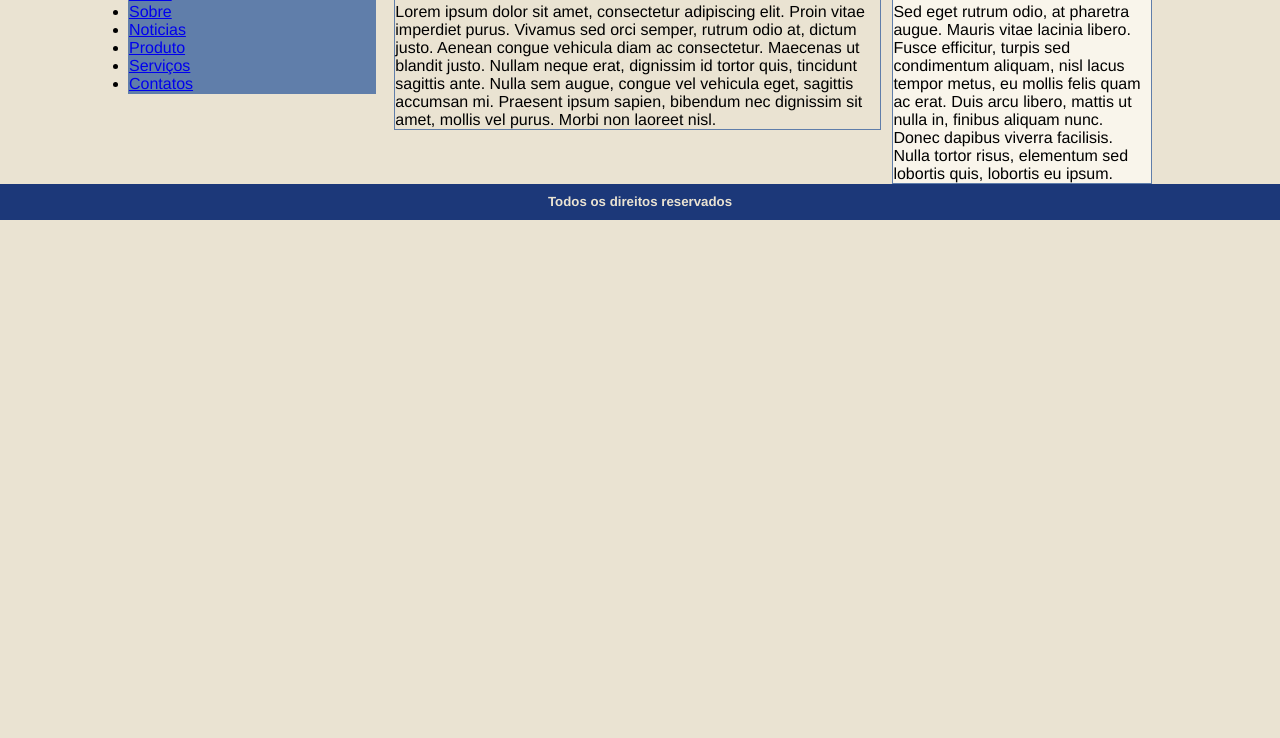
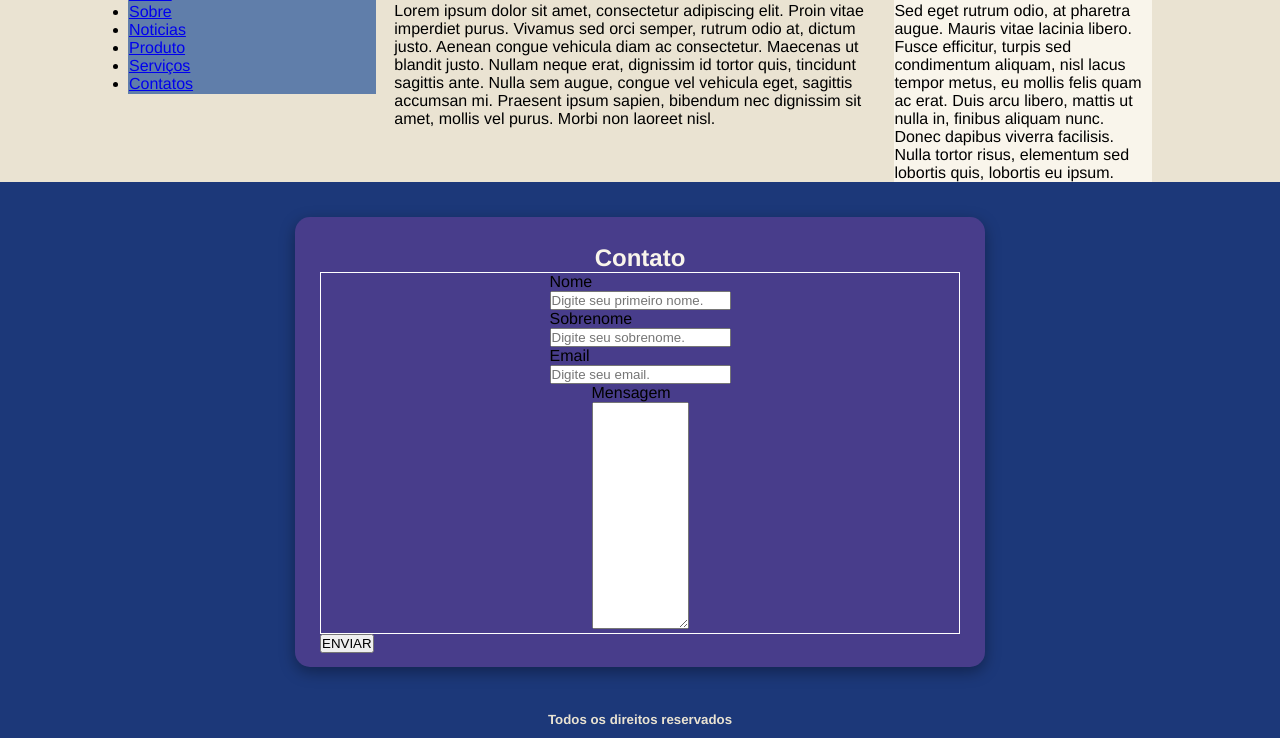
Before and after one commit to Caique-Garcia/Aprendendo-HTML-CSS, a plain HTML site: page Aula Layout/index.html in a window 1280 px wide. Shown: the part 100-838 px from the top of the page. Before the commit the page ends 800 px from the top, so only its background shows below. Drawn offline with Linux system fonts and the light colour scheme.

Commit message:
Aplicando os conhecimentos sobre layout.

```diff
--- a/Aula Layout/index.html
+++ b/Aula Layout/index.html
@@ -41,15 +41,45 @@
 				</div>
 			</div>
 		</div>
-		<div id="contato">
-			<form>
+
+		<form>
+			<div id="contato">
+				<h2>Contato</h2>
+				<div class="conteudo-contato">
+					<fieldset>
+						<div>
+							<label>Nome</label>
+							<input type="text" name="nome" placeholder="Digite seu primeiro nome.">
+						</div>
+
+						<div>
+							<label>Sobrenome</label>
+							<input type="text" name="sobrenome" placeholder="Digite seu sobrenome.">
+						</div>
+
+						<div>
+							<label>Email</label>
+							<input type="Email" name="email" placeholder="Digite seu email.">
+						</div>
+					</fieldset>
+
+					<div class="mensagem">
+						<label>Mensagem</label>
+						<textarea name="mensagem" cols="10" rows="15" placeholder="Digite sua mensagem.">
+						</textarea>
+					</div>
+				</div>
+				<div class="button-contato">
+					<button type="submit">ENVIAR</button>
+				</div>
+			</div>
+		</form>
 
 
-			</form>
-		</div>
 		<footer>
 			<h5>Todos os direitos reservados</h5>
 		</footer>
+
 	</div>
 </body>
 </html>
--- a/Aula Layout/style.css
+++ b/Aula Layout/style.css
@@ -48,7 +48,7 @@ div .menu-lateral {
 	float: left;
 	width: 64%;
 
-	border: 1px solid #607EAA;
+	/*border: 1px solid #607EAA;*/
 
 }
 
@@ -56,13 +56,13 @@ div .menu-lateral {
 	float: right;
 	width: 34%;
 	background-color: #F9F5EB;
-	border: 1px solid #607EAA;
+	/*border: 1px solid #607EAA;*/
 
 }
 
-.area-principal nav {
+/*.area-principal nav {
 	background-color: #607EAA;
-}
+}*/
 
 footer {
 	margin-top: 0;
@@ -73,3 +73,53 @@ footer {
 	text-align: center;
 
 }
+ /*Configuração Formulario de contato*/
+form {
+	display: flex;
+	justify-content: center;
+	align-items: center;
+	background-color: #1C3879;
+	clear: both;
+}
+
+#contato {
+	width: 50%;
+	height: 400px;
+	padding: 25px 25px;
+	margin: 35px auto;
+	background-color: #483D8B;
+	box-shadow: rgba(0, 0, 0, 0.35) 0px 5px 15px;
+	border-radius: 15px;
+
+}
+
+form h2 {
+	color: #F9F5EB;
+	text-align: center;
+	margin-top: 2px;
+	margin-bottom: 20 px;
+}
+
+.conteudo-contato{
+	/*display: flex;*/
+	justify-items: center;
+	align-items: center;
+	border: 1px solid white;
+
+}
+
+fieldset {
+ border: 0px;
+
+}
+
+#contato label, input {
+	display: block;
+}
+/*#contao form div{
+	display: flex;
+	flex-direction: row;
+	border: 1px solid red;
+}
+
+*/
```
